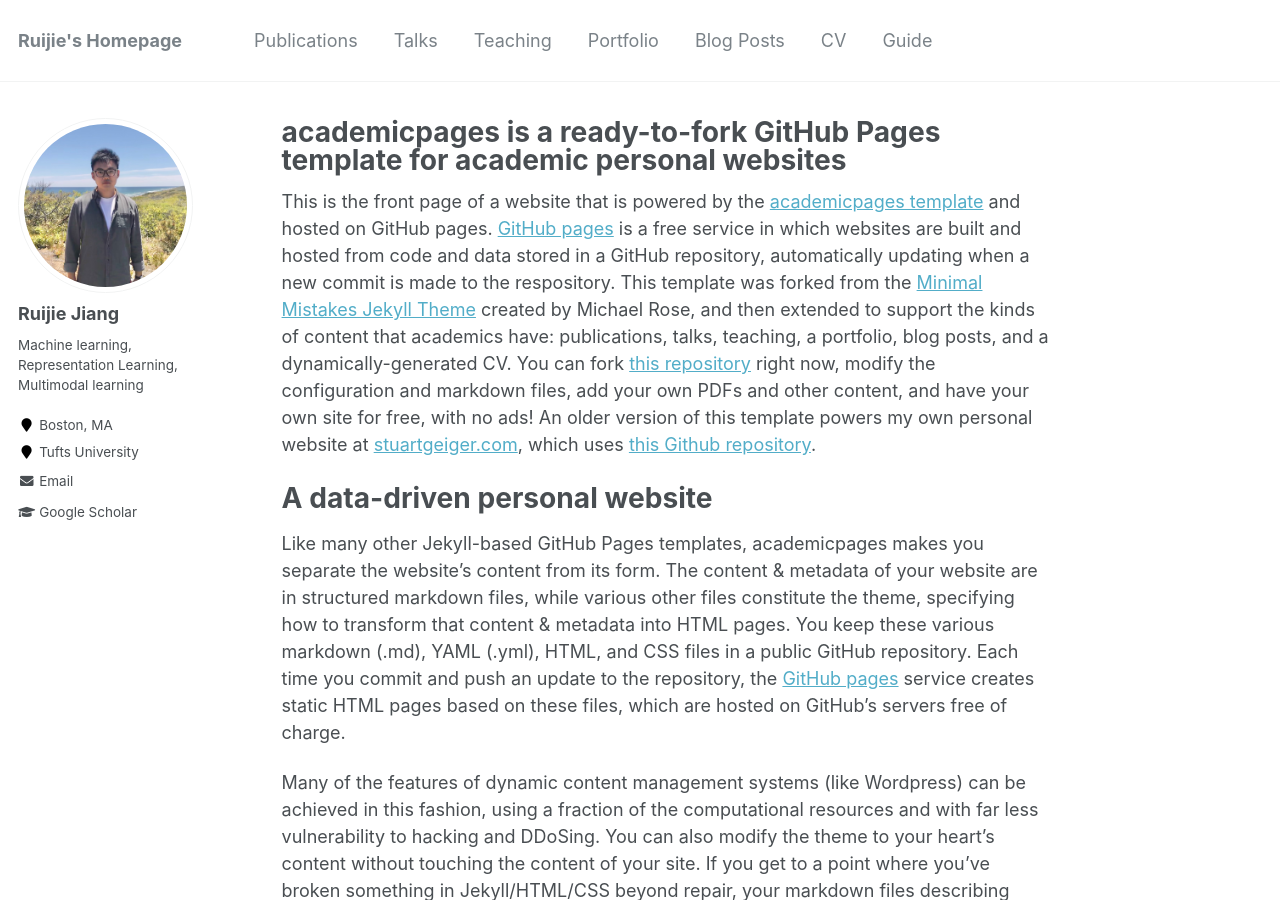
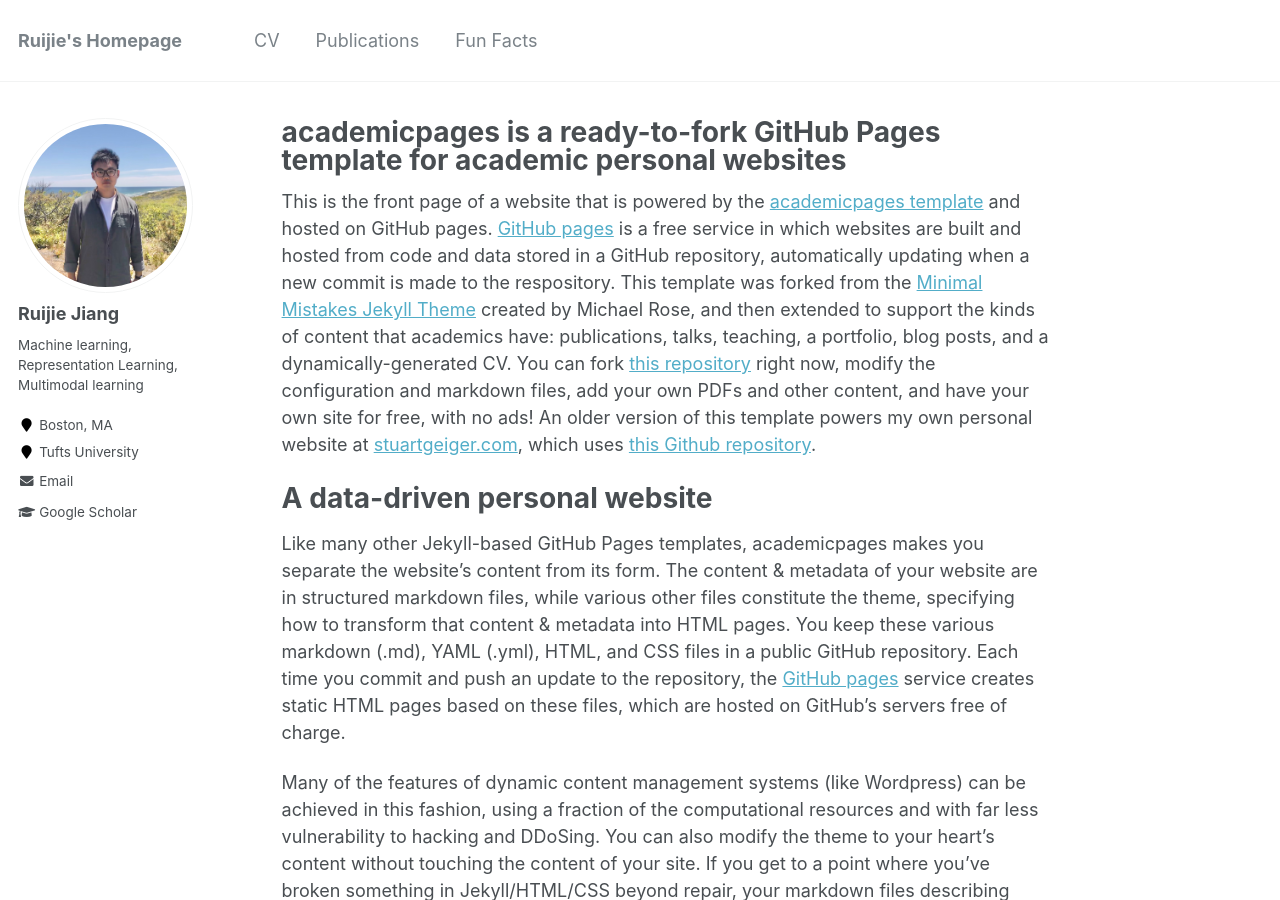
Before and after one commit to rjiang03/ruijie.github.io, a Jekyll site: the page built from _pages/about.md, in a window 1280 px wide and 900 px high. Built offline with Jekyll 4.4.1, drawn with Linux system fonts in a browser that asks for light colours.

Commit message:
Update navigation.yml

```diff
--- a/_data/navigation.yml
+++ b/_data/navigation.yml
@@ -1,22 +1,10 @@
 # main links links
 main:
+  - title: "CV"
+    url: /cv/
+
   - title: "Publications"
     url: /publications/
 
-  - title: "Talks"
-    url: /talks/
-
-  - title: "Teaching"
-    url: /teaching/
-
-  - title: "Portfolio"
-    url: /portfolio/
-
-  - title: "Blog Posts"
-    url: /year-archive/
-
-  - title: "CV"
-    url: /cv/
-
-  - title: "Guide"
-    url: /markdown/
+  - title: "Fun Facts"
+    url: /Fun_Facts/
```
